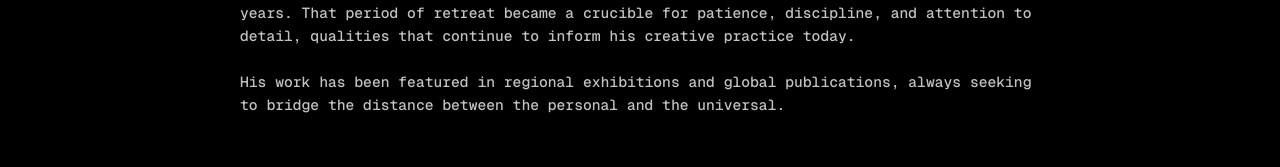
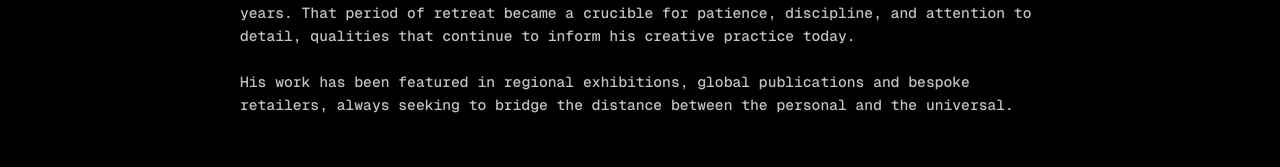
Before and after one commit to forresttindall/art-site, a React (Vite) app: page /biography in a window 1280 px wide. Shown: the part 709-876 px from the top of the page. Built offline with nearby package versions, Linux system fonts and the light colour scheme; a web font is replaced by a local one.

Commit message:
bio  change

```diff
--- a/src/components/Biography.jsx
+++ b/src/components/Biography.jsx
@@ -25,7 +25,7 @@ const Biography = () => {
 
 <br />
 <p className="mono-text">
-    His work has been featured in regional exhibitions and global publications, always seeking to bridge the distance between the personal and the universal.
+    His work has been featured in regional exhibitions, global publications and bespoke retailers, always seeking to bridge the distance between the personal and the universal.
 </p>
 <br />
 
```
